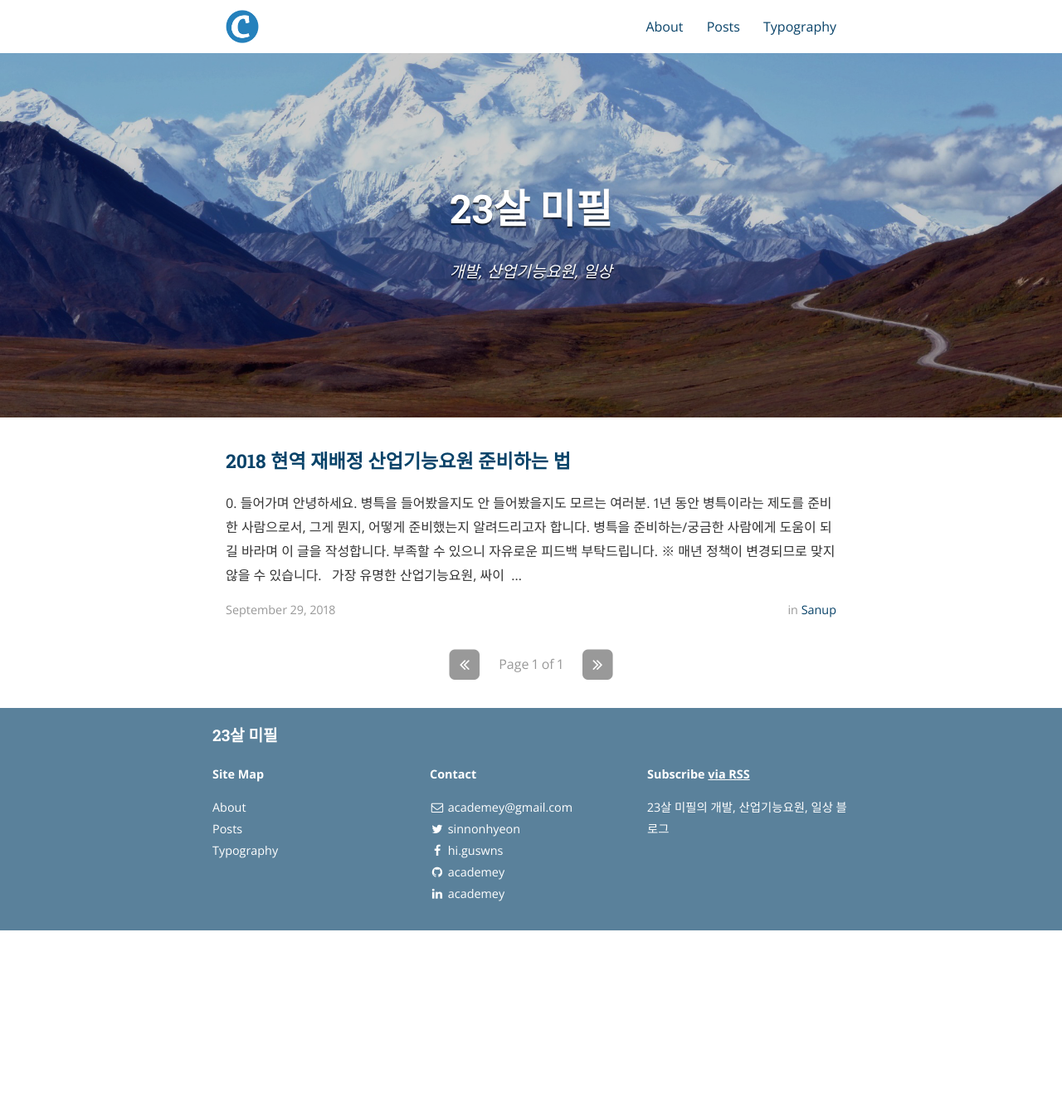
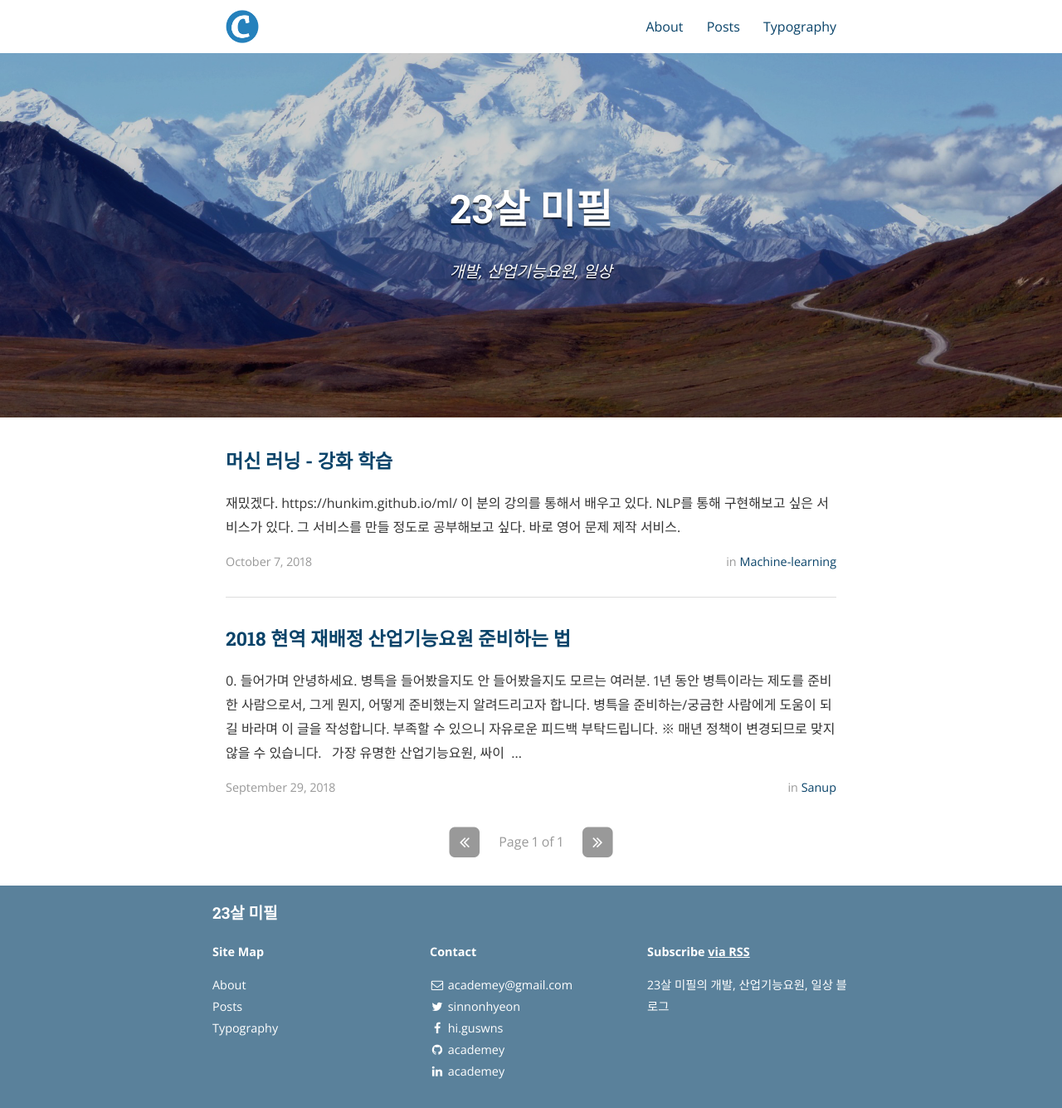
Before and after one commit to academey/academey.github.io, a Jekyll site: the page built from index.html, in a window 1280 px wide. Shown: the whole page at 83% size. Built offline with Jekyll 4.4.1, drawn with Linux system fonts in a browser that asks for light colours; nearby versions of some CDN libraries; the list of posts is cut into pages by our own code; before the commit the page ends 1121 px from its top, so only the background shows below that.

Commit message:
cotent : Fix goondae content order & Add machine learning category

```diff
--- /dev/null
+++ b/_posts/2018-10-07-reinforcement-learning.md
@@ -0,0 +1,12 @@
+---
+layout: post
+title:  "머신 러닝 - 강화 학습"
+author: academey
+categories: machine-learning
+---
+
+재밌겠다.
+https://hunkim.github.io/ml/ 이 분의 강의를 통해서 배우고 있다.
+NLP를 통해 구현해보고 싶은 서비스가 있다.
+그 서비스를 만들 정도로 공부해보고 싶다.
+바로 영어 문제 제작 서비스.
```
Also changed, not shown: _posts/2018-09-29-goondae.md (+3 -3 lines).
